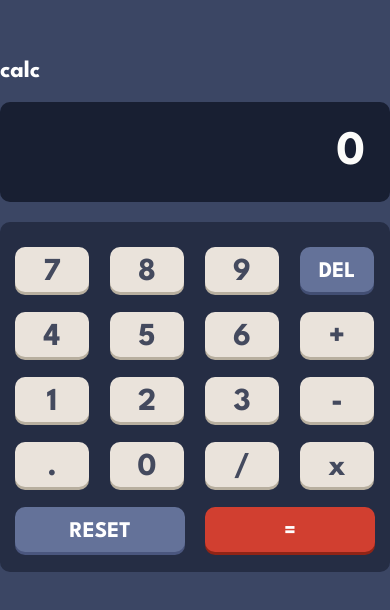
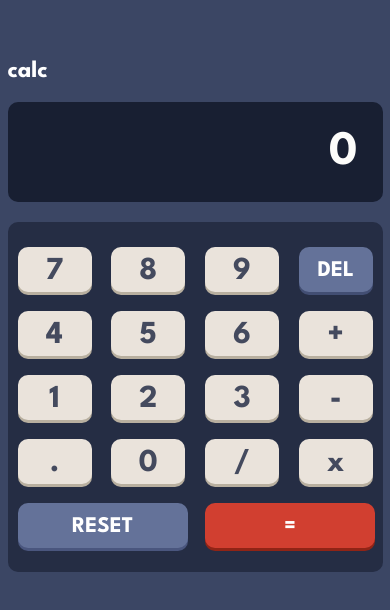
Before and after one commit to kazotii/calculator, a plain HTML site: page index.html in a window 390 px wide. Shown: the part 106-716 px from the top of the page. Drawn offline with Linux system fonts and the light colour scheme.

Commit message:
Update style.css

```diff
--- a/style.css
+++ b/style.css
@@ -115,11 +115,11 @@ button:active {
 
 .calculation-tab,
 .calculator-buttons{
-    width: 390px;
+    width: 375px;
 }
 
 .calculator-buttons{
-    padding: 15px 10px 10px 15px;
+    padding: 15px 5px 15px 10px;
 }
 
 button{
```
